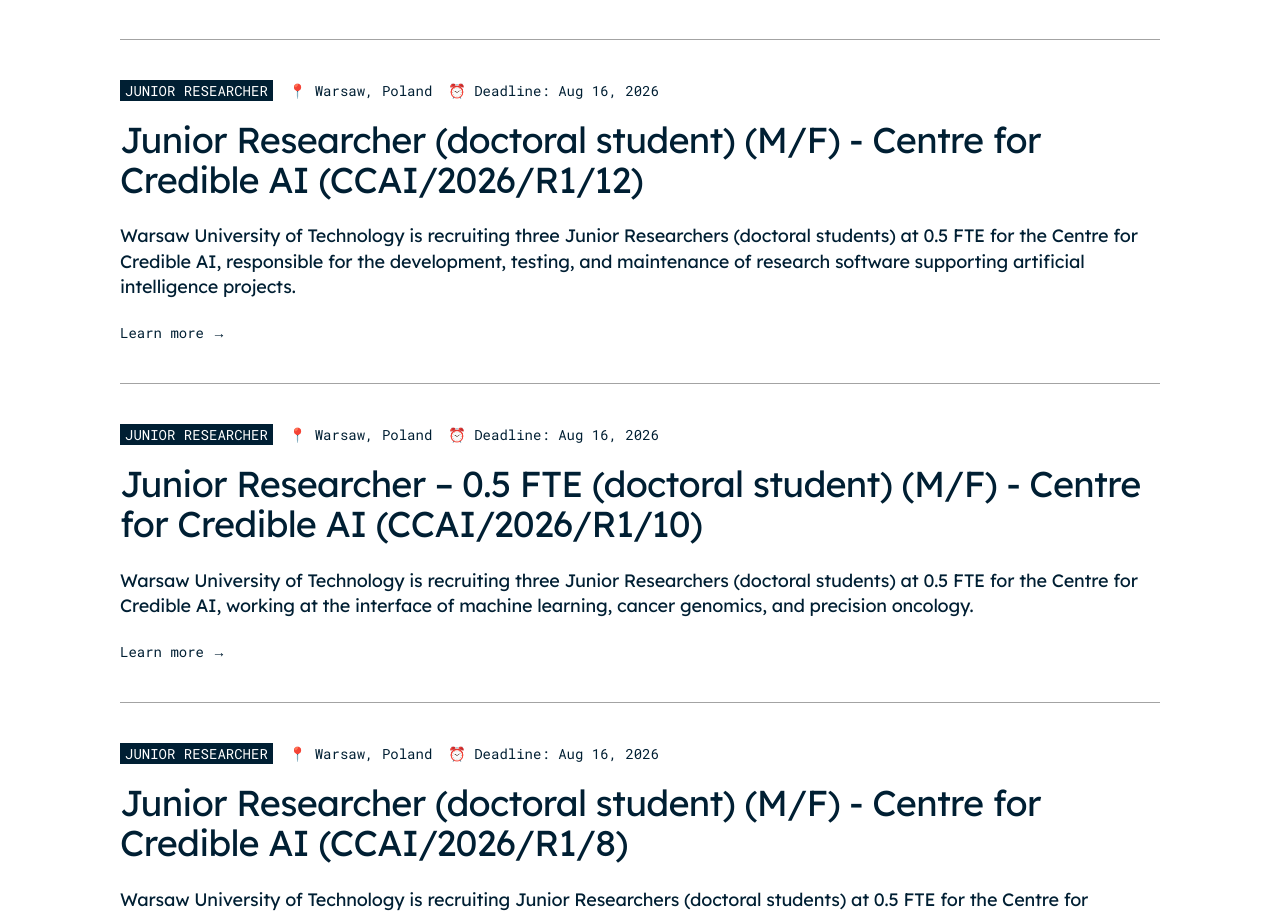
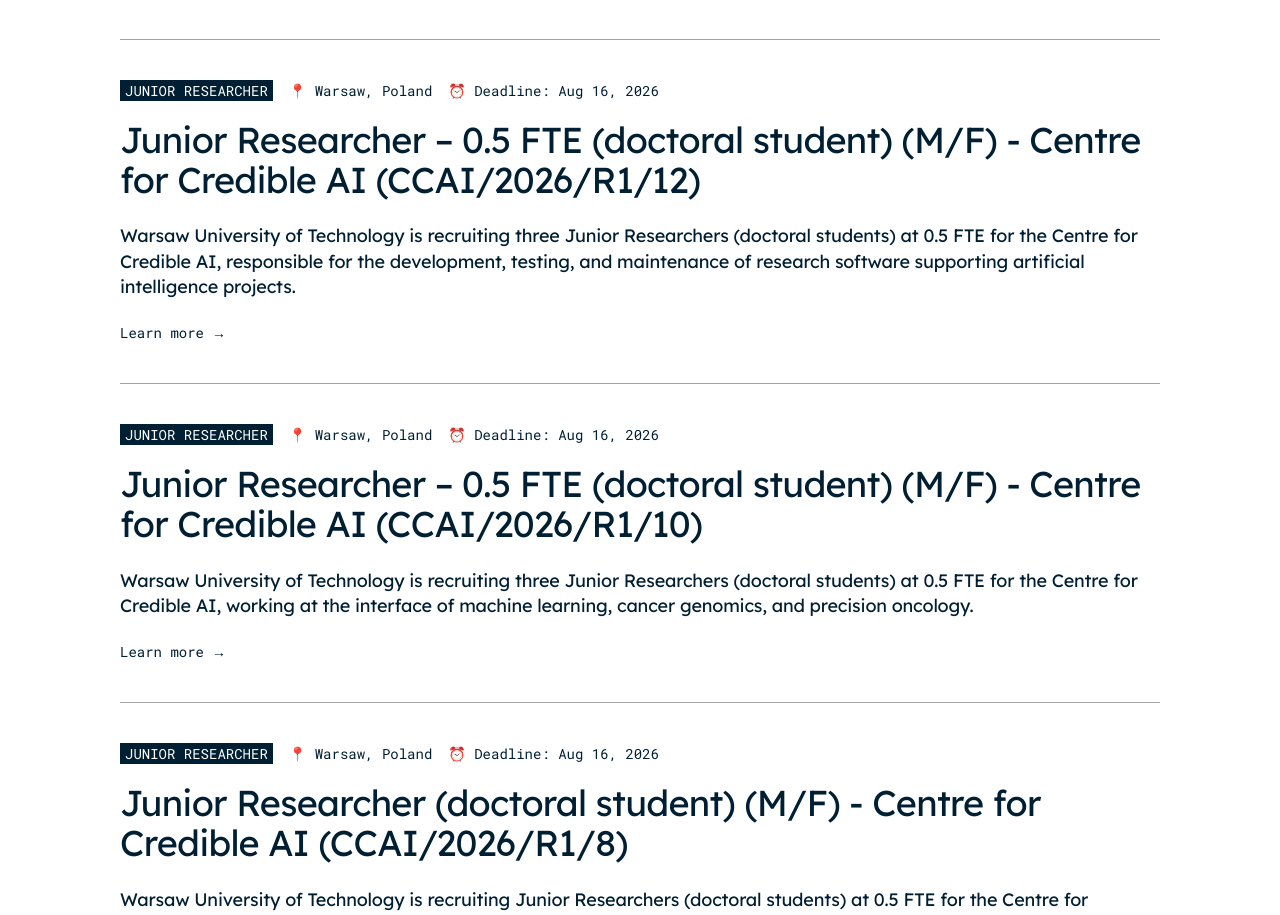
Before and after one commit to CredibleAI/CredibleAI.github.io, a Next.js app: page /join-us in a window 1280 px wide. Shown: the part 1160-2075 px from the top of the page. Built offline with nearby package versions, Linux system fonts and the light colour scheme; no server answers.

Commit message:
Mark CCAI/2026/R1/12 as 0.5 FTE in the listing title.

```diff
--- a/src/data/opportunities/junior-researcher-ccai-2026-r1-12.ts
+++ b/src/data/opportunities/junior-researcher-ccai-2026-r1-12.ts
@@ -3,7 +3,7 @@ import { OpportunityData } from "@/types/data";
 export const juniorResearcherCcai2026R112: OpportunityData = {
   id: "junior-researcher-ccai-2026-r1-12",
   title:
-    "Junior Researcher (doctoral student) (M/F) - Centre for Credible AI (CCAI/2026/R1/12)",
+    "Junior Researcher – 0.5 FTE (doctoral student) (M/F) - Centre for Credible AI (CCAI/2026/R1/12)",
   subtitle: "Published: July 17, 2026",
   description:
     "Warsaw University of Technology is recruiting three Junior Researchers (doctoral students) at 0.5 FTE for the Centre for Credible AI, responsible for the development, testing, and maintenance of research software supporting artificial intelligence projects.",
```
